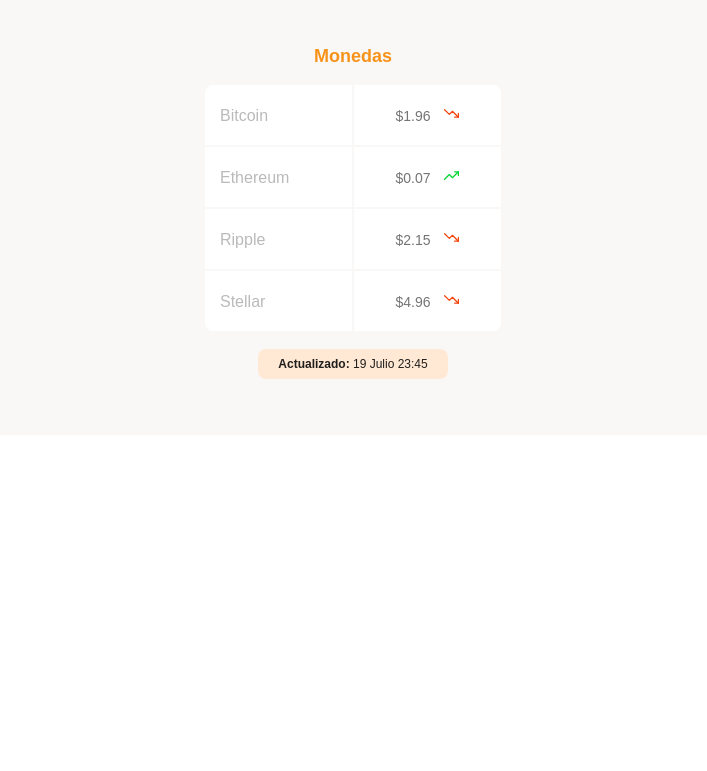
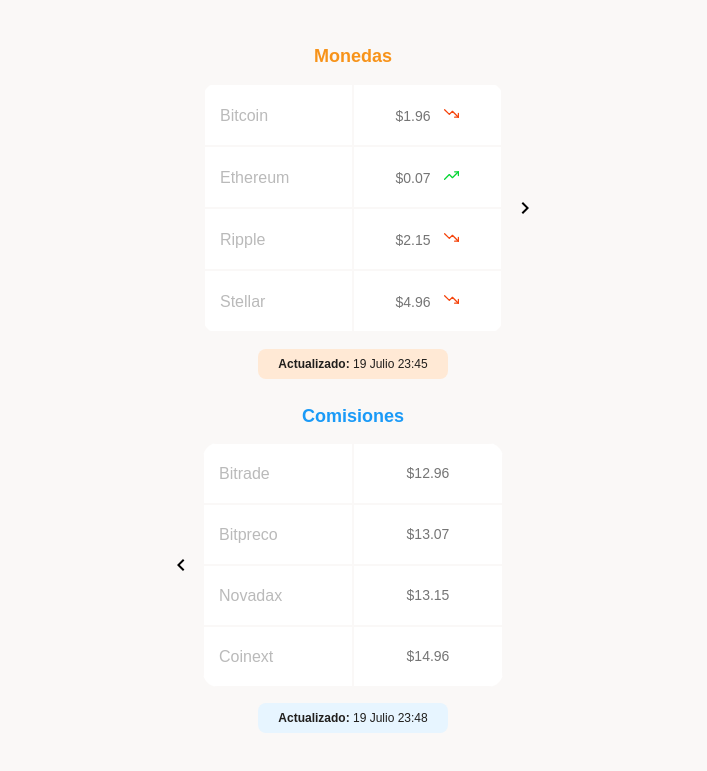
Before and after one commit to ZajithCorro/batata-bit, a plain HTML site: page index.html in a window 1280 px wide. Shown: the part 733-1504 px from the top of the page, without its empty margins (287-994 px from the left). Before the commit the page ends 1168 px from the top, so only its background shows below. Drawn offline with Linux system fonts and the light colour scheme; files whose address does not match are found by name.

Commit message:
Styling and markup second table

```diff
--- a/index.html
+++ b/index.html
@@ -1,16 +1,18 @@
 <!DOCTYPE html>
 <html lang="en">
 	<head>
-  <meta charset="UTF-8">
-  <meta http-equiv="X-UA-Compatible" content="IE=edge">
-  <meta name="viewport" content="width=device-width, initial-scale=1.0">
+		<meta charset="UTF-8" />
+		<meta http-equiv="X-UA-Compatible" content="IE=edge" />
+		<meta name="viewport" content="width=device-width, initial-scale=1.0" />
 		<title>Batata Bit</title>
-  <link href=“https://fonts.googleapis.com/css2?family=DM+Sans:wght@400;500;700&family=Inter:wght@300;500&display=swap” rel=“stylesheet”>
-  <link rel="stylesheet" href="styles.css">
+		<link
+		href=“https://fonts.googleapis.com/css2?family=DM+Sans:wght@400;500;700&family=Inter:wght@300;500&display=swap”
+		rel=“stylesheet”>
+		<link rel="stylesheet" href="styles.css" />
 	</head>
 	<body>
 		<header>
-    <img src="./assets/img/logo.svg" alt="">
+			<img src="./assets/img/logo.svg" alt="" />
 			<div class="header--title-container">
 				<h1>La proxima revolución en el intercambio de cripotomonedas</h1>
 				<p>Batatabit te ayuda a navegar entre los diferentes precios y tendencias.</p>
@@ -22,7 +24,10 @@
 				<div class="background--img"></div>
 				<div class="main--exchange-title">
 					<h2>Visibilizamos todas las tasas de cambio.</h2>
-        <p>Traemos información en tiempo real de las casas de cambio y las monedas más importantes del mundo.</p>
+					<p>
+						Traemos información en tiempo real de las casas de cambio y las monedas más importantes
+						del mundo.
+					</p>
 				</div>
 				<section class="main--tables-container">
 					<div class="main--currency-table">
@@ -46,9 +51,30 @@
 									<td>$4.96 <span class="trending down"></span></td>
 								</tr>
 							</table>
+							<span class="currency--table-next"></span>
 						</div>
 						<div class="currency--table-date">
 							<p><strong>Actualizado:</strong> 19 Julio 23:45</p>
+						</div>
+					</div>
+
+					<div class="main--commission-table">
+						<p class="commission--table-title">Comisiones</p>
+						<div class="commission--table-container">
+							<div class="commission--table-grid">
+								<li>Bitrade</li>
+								<li>$12.96</li>
+								<li>Bitpreco</li>
+								<li>$13.07</li>
+								<li>Novadax</li>
+								<li>$13.15</li>
+								<li>Coinext</li>
+								<li>$14.96</li>
+							</div>
+							<span class="commission--table-prev"></span>
+						</div>
+						<div class="commission--table-date">
+							<p><strong>Actualizado:</strong> 19 Julio 23:48</p>
 						</div>
 					</div>
 				</section>
--- a/styles.css
+++ b/styles.css
@@ -150,14 +150,16 @@ main {
 }
 
 .main--currency-table .currency--table-title {
-  margin-bottom: 15px;
+	margin: 0 auto 15px auto;
 	font-size: 1.8rem;
 	font-weight: bold;
 	line-height: 2.3rem;
 	color: var(--bitcoin-orange);
+	max-width: 300px;
 }
 
 .currency--table-container {
+	position: relative;
 	width: 90%;
 	min-width: 230px;
 	max-width: 300px;
@@ -226,3 +228,94 @@ main {
 	line-height: 1.5rem;
 	color: var(--warm-black);
 }
+
+.currency--table-next,
+.commission--table-prev {
+	background-image: url('./assets/icons/right-arrow.svg');
+	background-repeat: no-repeat;
+	display: block;
+	width: 12px;
+	height: 12px;
+	position: absolute;
+	top: calc(50% - 6px);
+}
+
+.currency--table-next {
+	right: -10%;
+}
+
+/* -- Main comission table -- */
+.main--commission-table {
+	width: 70%;
+	min-width: 235px;
+	max-width: 500px;
+	height: 360px;
+	margin: 0 auto;
+}
+
+.main--commission-table .commission--table-title {
+	margin: 0 auto 15px auto;
+	font-size: 1.8rem;
+	font-weight: bold;
+	line-height: 2.3rem;
+	color: var(--secondary-blue);
+	max-width: 300px;
+}
+
+.commission--table-container {
+	width: 90%;
+	min-width: 230px;
+	max-width: 300px;
+	margin: 0 auto;
+	position: relative;
+}
+
+.commission--table-prev {
+	left: -10%;
+	transform: rotate(180deg);
+}
+
+.commission--table-container .commission--table-grid {
+	display: grid;
+	grid-template-columns: repeat(2, 1fr);
+	border-radius: 15px;
+	overflow: hidden;
+}
+
+.commission--table-container li {
+	list-style: none;
+	border: 1px solid var(--off-white);
+	background-color: var(--just-white);
+	padding: 20px 15px;
+}
+
+.commission--table-container li:nth-child(odd) {
+	font-size: 1.6rem;
+	font-weight: 500;
+	line-height: 1.9rem;
+	color: var(--grey);
+	text-align: left;
+}
+
+.commission--table-container li:nth-child(even) {
+	font-size: 1.4rem;
+	line-height: 1.9rem;
+	color: #757575;
+	text-align: center;
+}
+
+.commission--table-date {
+	width: 190px;
+	height: 30px;
+	margin: 0 auto;
+	margin-top: 16px;
+	padding: 8px;
+	background-color: #e7f5ff;
+	border-radius: 8px;
+}
+
+.commission--table-date p {
+	font-size: 1.2rem;
+	line-height: 1.5rem;
+	color: var(--warm-black);
+}
```
Lines whose indentation alone changed are shown as unchanged.
